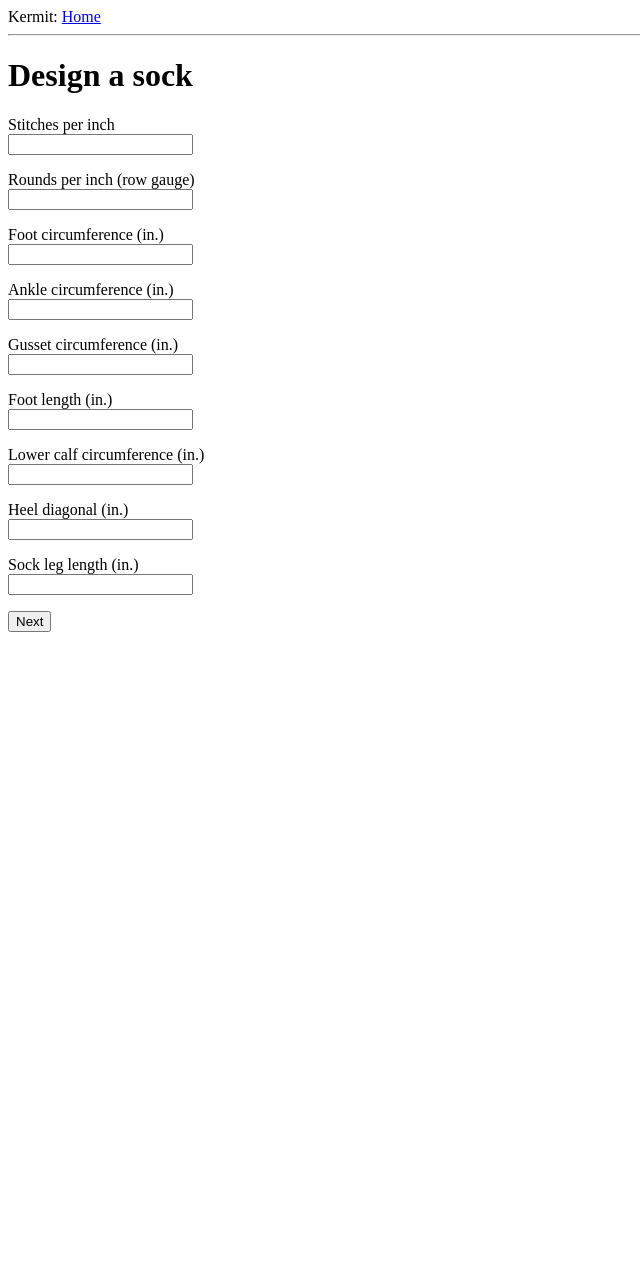
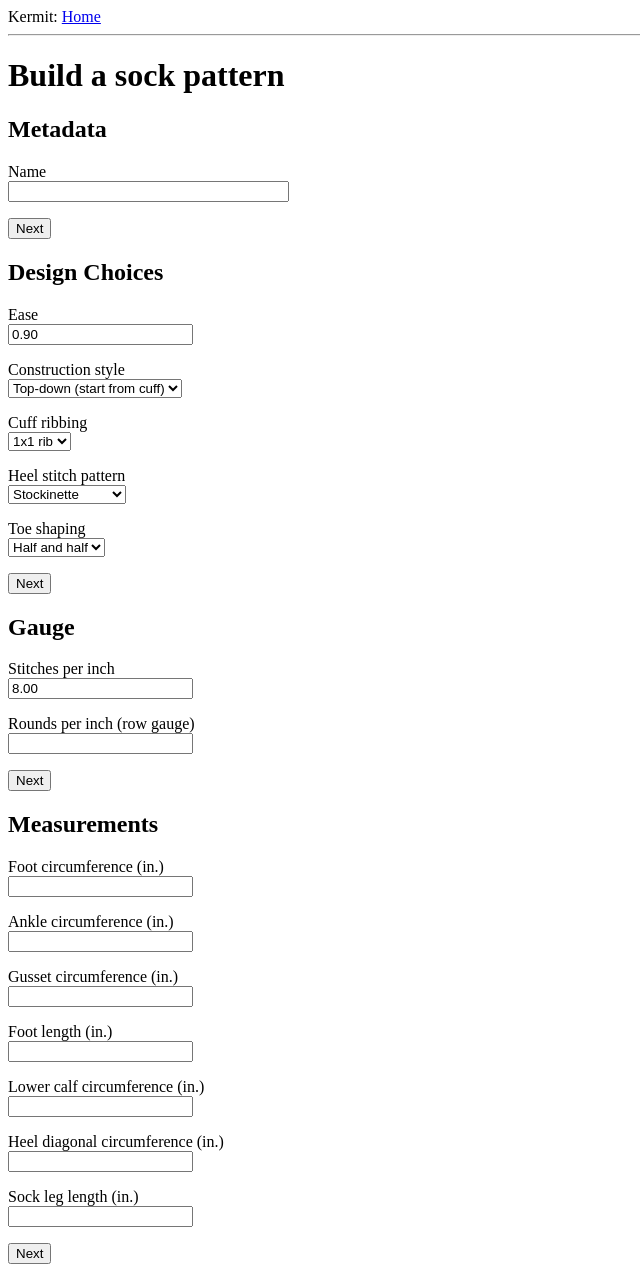
Before and after one commit to isabelgk/kermit, a Flask app: page /sock/measurements in a window 1280 px wide. Shown: the whole page, without its empty margins (0-640 px from the left). Before the commit the page ends 632 px from the top, so only its background shows below. Run offline with Flask 2, Linux system fonts and the light colour scheme; some libraries are stand-ins or nearby versions.

Commit message:
more measurements for socks

```diff
--- a/kermit/forms.py
+++ b/kermit/forms.py
@@ -1,34 +1,62 @@
+from decimal import Decimal
 from flask_wtf import FlaskForm
 from wtforms import DecimalField, SelectField, StringField, SubmitField
-from wtforms.validators import DataRequired
+from wtforms.validators import DataRequired, Optional
 
 
 class KermitProject(FlaskForm):
-    username = StringField('Name')
-    submit = SubmitField('Start')
+    submit = SubmitField('Submit')
 
 
-class PickProject(KermitProject):
-    project_type_dropdown_list = [('Sock', 'Sock'), ('Mitten', 'Mitten')]
-    project_type = SelectField('Project types', choices=project_type_dropdown_list)
+class PickProject(FlaskForm):
+    project_type = SelectField('Project types',
+                               choices=[('Sock', 'Sock'), ('Mitten', 'Mitten')]
+                               )
     submit = SubmitField('Next')
 
 
-class SockMeasurements(KermitProject):
-    spi = DecimalField('Stitches per inch', validators=[DataRequired()])
-    row_gauge = DecimalField('Rounds per inch (row gauge)')
+class BasicParameters(FlaskForm):
+    spi = DecimalField('Stitches per inch', default=Decimal(8.0), validators=[DataRequired()])
+    row_gauge = DecimalField('Rounds per inch (row gauge)', validators=[Optional()])
+    submit = SubmitField('Next')
+
+
+class Metadata(FlaskForm):
+    name = StringField('Name')
+    yarn = StringField('Yarn')
+    needles = StringField('Needles')
+    submit = SubmitField('Next')
+
+
+class SockMeasurements(FlaskForm):
     foot_circ = DecimalField('Foot circumference (in.)')
     ankle_circ = DecimalField('Ankle circumference (in.)')
     gusset_circ = DecimalField('Gusset circumference (in.)')
     foot_length = DecimalField('Foot length (in.)')
     low_calf_circ = DecimalField('Lower calf circumference (in.)')
-    heel_diag = DecimalField('Heel diagonal (in.)')
+    heel_diag = DecimalField('Heel diagonal circumference (in.)')
     leg_length = DecimalField('Sock leg length (in.)')
     submit = SubmitField('Next')
 
 
+class SockDesignChoices(FlaskForm):
+    construction = SelectField('Construction style',
+                                 choices=[('top_down', 'Top-down (start from cuff)')])
+    ease = DecimalField('Ease', default=Decimal(0.9), validators=[Optional()])
+    cuff_ribbing = SelectField('Cuff ribbing',
+                               choices=[('one_by_one', '1x1 rib'), ('two_by_two', '2x2 rib')]
+                              )
+    heel_stitch_pattern = SelectField('Heel stitch pattern',
+                                      choices=[('stockinette', 'Stockinette'), ('slip_stitch', 'Slip-stitch'),
+                                               ('eye_of_partridge', 'Eye of Partridge')]
+                                      )
+    toe_shaping = SelectField('Toe shaping',
+                              choices=[('half_and_half', 'Half and half'), ('simple', 'Simple'),
+                                       ('barn', 'Barn')]
+                             )
+    submit = SubmitField('Next')
+
+
 class MittenMeasurements(FlaskForm):
-    spi = DecimalField('Stitches per inch', validators=[DataRequired()])
-    row_gauge = DecimalField('Rounds per inch (row gauge)')
     palm_circumference = DecimalField('Palm (hand) circumference (in.)')
     submit = SubmitField('Next')
--- a/kermit/routes.py
+++ b/kermit/routes.py
@@ -1,6 +1,6 @@
-from flask import render_template, flash, redirect, url_for
+from flask import render_template, redirect, url_for
 from kermit import app
-from kermit.forms import KermitProject, PickProject, SockMeasurements, MittenMeasurements
+from kermit.forms import *
 from kermit.builder import sock_calculate, mitten_calculate
 
 
@@ -16,7 +16,6 @@ def index():
 def start_new_project():
     form = KermitProject()
     if form.validate_on_submit():
-        flash('New project started: {}'.format(form.username.data))
         return redirect(url_for('select_type'))
     return render_template('index.html', title="Home", form=form)
 
@@ -33,12 +32,17 @@ def select_type():
 
 @app.route('/sock/measurements', methods=['GET', 'POST'])
 def input_sock_measurements():
-    form = SockMeasurements()
-    if form.validate_on_submit():
-        calcs = sock_calculate(form.data)
+    parameters = BasicParameters()
+    measurements = SockMeasurements()
+    design = SockDesignChoices()
+    metadata = Metadata()
+    if measurements.validate_on_submit():
+        calcs = sock_calculate(parameters.data, measurements.data)
         print(calcs)
-        return render_template('sock/pattern.html', title="Sock pattern", c=calcs)
-    return render_template('sock/measurements.html', title="Sock measurements", form=form)
+        return render_template('sock/pattern.html', title="Sock pattern", calcs=calcs)
+    return render_template('sock/measurements.html', title="Sock measurements",
+                           parameters=parameters, measurements=measurements, design=design,
+                           metadata=metadata)
 
 
 @app.route('/mitten/measurements', methods=['GET', 'POST'])
--- a/kermit/templates/index.html
+++ b/kermit/templates/index.html
@@ -4,10 +4,6 @@
 <h1>New Project</h1>
 <form action="" method="post" novalidate>
     {{ form.hidden_tag() }}
-    <p>
-        {{ form.username.label }}<br>
-        {{ form.username(size=32) }}
-    </p>
     <p>{{ form.submit() }}</p>
 </form>
 {% endblock %}
--- a/kermit/templates/mitten/pattern.html
+++ b/kermit/templates/mitten/pattern.html
@@ -21,7 +21,7 @@
     </p>
 <h2 id="hand">Hand</h2>
     <p>
-        Knit even until the hand (measured from top of the cuff) measures $hand_length.
+        Knit even until the hand (measured from top of the cuff) measures {{ c.hand_length }}.
         If you're making these for someone tall, add 0.5&quot; more.
     </p>
     <p>You will now begin the spiral decreases.</p>
--- a/kermit/templates/sock/measurements.html
+++ b/kermit/templates/sock/measurements.html
@@ -1,45 +1,84 @@
 {% extends "base.html" %}
 
 {% block content %}
-<h1>Design a sock</h1>
+<h1>Build a sock pattern</h1>
+
+
 <form action="" method="post" novalidate>
-    {{ form.hidden_tag() }}
+
+    <h2>Metadata</h2>
         <p>
-        {{ form.spi.label }}<br>
-        {{ form.spi(size=32) }}
+            {{ metadata.name.label }}<br>
+            {{ metadata.name(size=32) }}
+        </p>
+        <p>{{ metadata.submit() }}</p>
+
+    <h2>Design Choices</h2>
+        <p>
+            {{ design.ease.label }}<br>
+            {{ design.ease(size=2) }}
         </p>
         <p>
-        {{ form.row_gauge.label }}<br>
-        {{ form.row_gauge(size=32) }}
+            {{ design.construction.label }}<br>
+            {{ design.construction() }}
         </p>
         <p>
-        {{ form.foot_circ.label }}<br>
-        {{ form.foot_circ(size=32) }}
+            {{ design.cuff_ribbing.label }}<br>
+            {{ design.cuff_ribbing() }}
         </p>
         <p>
-        {{ form.ankle_circ.label }}<br>
-        {{ form.ankle_circ(size=32) }}
+            {{ design.heel_stitch_pattern.label }}<br>
+            {{ design.heel_stitch_pattern() }}
         </p>
         <p>
-        {{ form.gusset_circ.label }}<br>
-        {{ form.gusset_circ(size=32) }}
+            {{ design.toe_shaping.label }} <br>
+            {{ design.toe_shaping() }}
+        </p>
+        <p>{{ design.submit() }}</p>
+
+    <h2>Gauge</h2>
+        <p>
+            {{ parameters.spi.label }}<br>
+            {{ parameters.spi(size=2) }}
         </p>
         <p>
-        {{ form.foot_length.label }}<br>
-        {{ form.foot_length(size=32) }}
+            {{ parameters.row_gauge.label }}<br>
+            {{ parameters.row_gauge(size=2) }}
+        </p>
+        <p>{{ parameters.submit() }}</p>
+
+    <h2>Measurements</h2>
+        <!--<img src="{{ url_for('static', filename='foot-diagram.png') }}">-->
+        <p>
+            {{ measurements.foot_circ.label }}<br>
+            {{ measurements.foot_circ(size=2) }}
         </p>
         <p>
-        {{ form.low_calf_circ.label }}<br>
-        {{ form.low_calf_circ(size=32) }}
+            {{ measurements.ankle_circ.label }}<br>
+            {{ measurements.ankle_circ(size=2) }}
         </p>
         <p>
-        {{ form.heel_diag.label }}<br>
-        {{ form.heel_diag(size=32) }}
+            {{ measurements.gusset_circ.label }}<br>
+            {{ measurements.gusset_circ(size=2) }}
         </p>
         <p>
-        {{ form.leg_length.label }}<br>
-        {{ form.leg_length(size=32) }}
+            {{ measurements.foot_length.label }}<br>
+            {{ measurements.foot_length(size=2) }}
         </p>
-    <p>{{ form.submit() }}</p>
+        <p>
+            {{ measurements.low_calf_circ.label }}<br>
+            {{ measurements.low_calf_circ(size=2) }}
+        </p>
+        <p>
+            {{ measurements.heel_diag.label }}<br>
+            {{ measurements.heel_diag(size=2) }}
+        </p>
+        <p>
+            {{ measurements.leg_length.label }}<br>
+            {{ measurements.leg_length(size=2) }}
+        </p>
+        <p>{{ measurements.submit() }}</p>
+
 </form>
+
 {% endblock %}
```
Also changed, not shown: kermit/builder.py (+5 -5 lines), kermit/resources/foot-measurement-diagram.png (deleted), kermit/resources/noun_foot_609329.png (added), kermit/static/foot-diagram.png (added), kermit/static/foot-diagram.svg (added), kermit/static/hand-diagram.png (added), kermit/static/hand-diagram.svg (added). Lines whose indentation alone changed are shown as unchanged.
